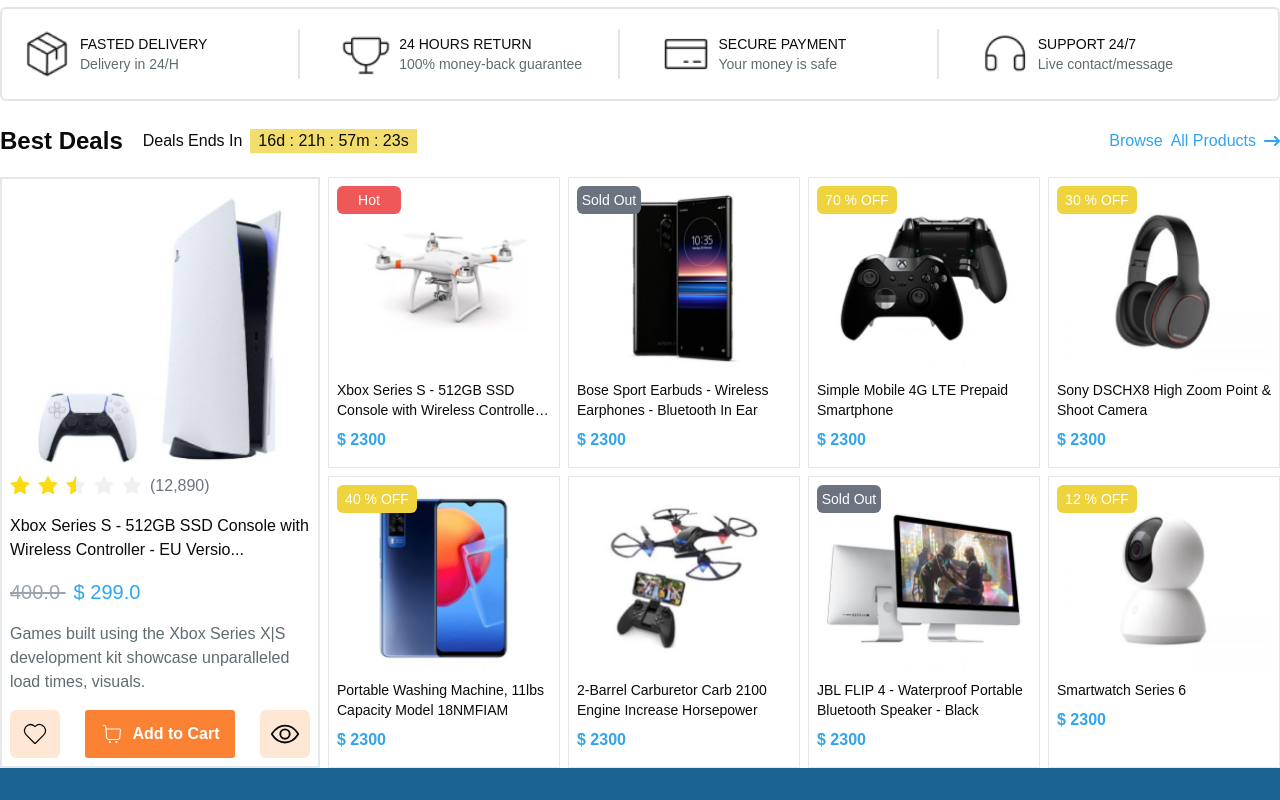
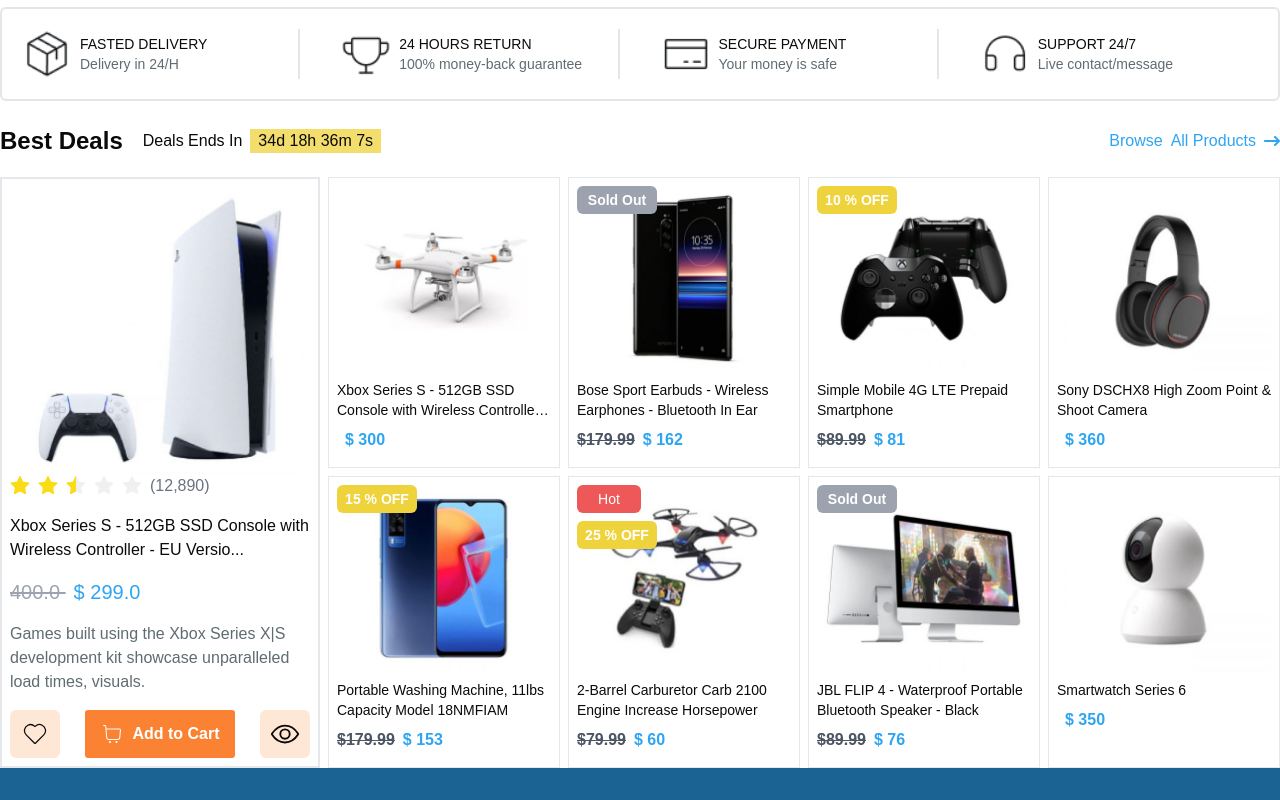
Before and after one commit to Mahedi-Hasan10/e-commerce-frontend, a Next.js app: page / in a window 1280 px wide. Shown: the part 860-1660 px from the top of the page. Built offline with nearby package versions, Linux system fonts and the light colour scheme.

Commit message:
solve best deals option problem

```diff
--- /dev/null
+++ b/app/(site)/components/common/countdown.js
@@ -0,0 +1,34 @@
+// countdownTimer.js
+
+let days, hours, minutes, seconds;
+
+// Function to start the countdown
+function startCountDown(countDownDate, updateCallback) {
+  const countdown = setInterval(function () {
+    const now = new Date().getTime();
+    const distance = countDownDate - now;
+
+    // Time calculations for days, hours, minutes, and seconds
+    days = Math.floor(distance / (1000 * 60 * 60 * 24));
+    hours = Math.floor((distance % (1000 * 60 * 60 * 24)) / (1000 * 60 * 60));
+    minutes = Math.floor((distance % (1000 * 60 * 60)) / (1000 * 60));
+    seconds = Math.floor((distance % (1000 * 60)) / 1000);
+
+    // Call the callback function with the updated values
+    updateCallback({ days, hours, minutes, seconds });
+
+    // If the countdown is over, stop the interval
+    if (distance < 0) {
+      clearInterval(countdown);
+      updateCallback({
+        days: 0,
+        hours: 0,
+        minutes: 0,
+        seconds: 0,
+        expired: true,
+      });
+    }
+  }, 1000);
+}
+
+export { startCountDown };
--- a/app/(site)/components/home/bestdeal.js
+++ b/app/(site)/components/home/bestdeal.js
@@ -1,3 +1,4 @@
+"use client";
 import Image from "next/image";
 import React from "react";
 import { FaArrowRightLong } from "react-icons/fa6";
@@ -5,8 +6,102 @@
 import { CiHeart } from "react-icons/ci";
 import { CiShoppingCart } from "react-icons/ci";
 import { Rate } from "antd";
+import { useEffect, useState } from "react";
+import { startCountDown } from "../common/countdown"; // Adjust the path based on your project structure
 
 const BestDeal = () => {
+  // const products = [
+  //   {
+  //     index: 1,
+  //     image: "/drone.png",
+  //     productTitle:
+  //       "Xbox Series S - 512GB SSD Console with Wireless Controller - EU Version",
+  //     details:
+  //       "Next-gen gaming console with 512GB SSD and 4K streaming capability.",
+  //     rating: 4.5,
+  //     newPrice: 299.99,
+  //     discount: 0,
+  //     marketStatus: "Hot",
+  //   },
+  //   {
+  //     index: 2,
+  //     image: "/mobile_1.png",
+  //     productTitle:
+  //       "Bose Sport Earbuds - Wireless Earphones - Bluetooth In Ear",
+  //     details:
+  //       "Sweat and weather-resistant wireless earbuds with up to 5 hours of battery life.",
+  //     rating: 4.8,
+  //     newPrice: 179.99,
+  //     discount: 10,
+  //     marketStatus: "Sold Out",
+  //   },
+  //   {
+  //     index: 3,
+  //     image: "/controller.png",
+  //     productTitle: "Simple Mobile 4G LTE Prepaid Smartphone",
+  //     details:
+  //       "Affordable prepaid smartphone with 4G LTE support and 32GB storage.",
+  //     rating: 4.2,
+  //     newPrice: 89.99,
+  //     discount: 0,
+  //     marketStatus: "Hot",
+  //   },
+  //   {
+  //     index: 4,
+  //     image: "/headphone.png",
+  //     productTitle: "Sony DSCHX8 High Zoom Point & Shoot Camera",
+  //     details:
+  //       "Compact point-and-shoot camera with 20x optical zoom and 18.2 MP sensor.",
+  //     rating: 4.7,
+  //     newPrice: 359.99,
+  //     discount: 0,
+  //     marketStatus: "Available",
+  //   },
+  //   {
+  //     index: 5,
+  //     image: "/mobile.png",
+  //     productTitle: "Portable Washing Machine, 11lbs Capacity Model 18NMFIAM",
+  //     details:
+  //       "Portable washing machine with 11lbs capacity and twin tub design.",
+  //     rating: 4.3,
+  //     newPrice: 179.99,
+  //     discount: 15, // Updated discount
+  //     marketStatus: "Hot",
+  //   },
+  //   {
+  //     index: 6,
+  //     image: "/toy.png",
+  //     productTitle: "2-Barrel Carburetor Carb 2100 Engine Increase Horsepower",
+  //     details:
+  //       "2-barrel carburetor designed for 2100 engine to increase horsepower.",
+  //     rating: 4.1,
+  //     newPrice: 79.99,
+  //     discount: 25, // Updated discount
+  //     marketStatus: "Available",
+  //   },
+  //   {
+  //     index: 7,
+  //     image: "/mac.png",
+  //     productTitle:
+  //       "JBL FLIP 4 - Waterproof Portable Bluetooth Speaker - Black",
+  //     details:
+  //       "Waterproof Bluetooth speaker with 12 hours of playtime and dual passive bass radiators.",
+  //     rating: 4.5,
+  //     newPrice: 89.99,
+  //     discount: 15, // Updated discount
+  //     marketStatus: "Sold Out",
+  //   },
+  //   {
+  //     index: 8,
+  //     image: "/cctv.png",
+  //     productTitle: "Smartwatch Series 6",
+  //     details: "Fitness tracker with heart rate monitoring and GPS.",
+  //     rating: 4.5,
+  //     newPrice: 349.99,
+  //     discount: 0,
+  //     marketStatus: "Available",
+  //   },
+  // ];
   const products = [
     {
       index: 1,
@@ -16,10 +111,10 @@
       details:
         "Next-gen gaming console with 512GB SSD and 4K streaming capability.",
       rating: 4.5,
-      oldPrice: 299.99,
       newPrice: 299.99,
       discount: 0,
-      marketStatus: "Hot", // Updated marketStatus
+      marketStatus: "Available",
+      sellingStatus: "Hot", // Added sellingStatus
     },
     {
       index: 2,
@@ -29,10 +124,10 @@
       details:
         "Sweat and weather-resistant wireless earbuds with up to 5 hours of battery life.",
       rating: 4.8,
-      oldPrice: 199.99,
       newPrice: 179.99,
       discount: 10,
       marketStatus: "Sold Out",
+      sellingStatus: "Hot", // Added sellingStatus
     },
     {
       index: 3,
@@ -41,10 +136,10 @@
       details:
         "Affordable prepaid smartphone with 4G LTE support and 32GB storage.",
       rating: 4.2,
-      oldPrice: 99.99,
       newPrice: 89.99,
-      discount: 70,
-      marketStatus: "Hot", // Updated marketStatus
+      discount: 10,
+      marketStatus: "Available",
+      sellingStatus: "", // Added sellingStatus
     },
     {
       index: 4,
@@ -53,10 +148,10 @@
       details:
         "Compact point-and-shoot camera with 20x optical zoom and 18.2 MP sensor.",
       rating: 4.7,
-      oldPrice: 399.99,
       newPrice: 359.99,
-      discount: 30,
-      marketStatus: "Aviable", // Updated marketStatus
+      discount: 0,
+      marketStatus: "Available",
+      sellingStatus: "Hot", // Added sellingStatus
     },
     {
       index: 5,
@@ -65,10 +160,10 @@
       details:
         "Portable washing machine with 11lbs capacity and twin tub design.",
       rating: 4.3,
-      oldPrice: 199.99,
       newPrice: 179.99,
-      discount: 40,
-      marketStatus: "Hot", // Updated marketStatus
+      discount: 15,
+      marketStatus: "Available",
+      sellingStatus: "", // Added sellingStatus
     },
     {
       index: 6,
@@ -77,10 +172,10 @@
       details:
         "2-barrel carburetor designed for 2100 engine to increase horsepower.",
       rating: 4.1,
-      oldPrice: 79.99,
       newPrice: 79.99,
-      discount: 0,
-      marketStatus: "Aviable",
+      discount: 25,
+      marketStatus: "Available",
+      sellingStatus: "Hot", // Added sellingStatus
     },
     {
       index: 7,
@@ -90,35 +185,44 @@
       details:
         "Waterproof Bluetooth speaker with 12 hours of playtime and dual passive bass radiators.",
       rating: 4.5,
-      oldPrice: 99.99,
       newPrice: 89.99,
-      discount: 10,
+      discount: 15,
       marketStatus: "Sold Out",
+      sellingStatus: "Hot", // Added sellingStatus
     },
-
     {
       index: 8,
       image: "/cctv.png",
       productTitle: "Smartwatch Series 6",
       details: "Fitness tracker with heart rate monitoring and GPS.",
       rating: 4.5,
-      oldPrice: 399.99,
       newPrice: 349.99,
-      discount: 12,
-      marketStatus: "Aviable", // Updated marketStatus
+      discount: 0,
+      marketStatus: "Available",
+      sellingStatus: "", // Added sellingStatus
     },
-    // {
-    //   index: 9,
-    //   image: "img/ps5_1.png",
-    //   productTitle: "Coffee Maker",
-    //   details: "Automatic drip coffee maker with programmable timer.",
-    //   rating: 4.4,
-    //   oldPrice: 79.99,
-    //   newPrice: 69.99,
-    //   discount: "12%",
-    //   marketStatus: "Available",
-    // },
   ];
+
+  function discount(percent, price) {
+    const discountedPrice = (price * (100 - percent)) / 100;
+    const discountedPriceRounded = Math.round(discountedPrice);
+    return discountedPriceRounded;
+  }
+
+  const [timeLeft, setTimeLeft] = useState({
+    days: 0,
+    hours: 0,
+    minutes: 0,
+    seconds: 0,
+    expired: false,
+  });
+
+  useEffect(() => {
+    const countDownDate = new Date("Nov 5, 2024 15:37:25").getTime();
+
+    // Start the countdown and update the state
+    startCountDown(countDownDate, setTimeLeft);
+  }, []);
 
   return (
     <div className="container public-sans">
@@ -128,7 +232,17 @@
           <h1 className="text-2xl font-semibold">Best Deals</h1>
           <div className="hidden lg:flex gap-2 ">
             <p className="">Deals Ends In </p>
-            <time className="bg-[#F3DE6D] px-2"> 16d : 21h : 57m : 23s</time>
+
+            <time className="bg-[#F3DE6D] px-2">
+              {timeLeft.expired ? (
+                <h1>EXPIRED</h1>
+              ) : (
+                <h1>
+                  {timeLeft.days}d {timeLeft.hours}h {timeLeft.minutes}m{" "}
+                  {timeLeft.seconds}s
+                </h1>
+              )}
+            </time>
           </div>
         </div>
 
@@ -162,7 +276,7 @@
               Versio...
             </h1>
             <h1 className="text-xl">
-              <del className="mr-2 text-gray-400">400.0 </del>{" "}
+              <del className="mr-2 text-gray-400">400.0 </del>
               <span className="text-[#2DA5F3]">$ 299.0</span>
             </h1>
             <p className="text-[#5F6C72] max-w-[280px]">
@@ -221,25 +335,54 @@
               <summary className="line-clamp-2 text-sm">
                 {product.productTitle}
               </summary>
-              <h1 className="text-[#2DA5F3] font-semibold ">$ 2300</h1>
+              <h1 className="text-[#2DA5F3] font-semibold ">
+                {product.discount > 0 && (
+                  <del className="text-gray-600">${product.newPrice}</del>
+                )}
+                <span className="text-[#2DA5F3] ml-2">
+                  $ {discount(product.discount, product.newPrice)}
+                </span>
+              </h1>
 
-              {product?.discount > 0 && product.marketStatus !== "Sold Out" ? (
-                <div className="w-20 p-1 flex justify-center items-center rounded-md text-sm text-white bg-[#EFD33D] absolute left-0 top-0 ml-2 z-10">
-                  <h1>{product.discount} % OFF</h1>
-                </div>
+              {product?.marketStatus === "Available" ? (
+                product?.discount > 0 && (
+                  <div className="absolute left-0 top-0 ml-2 z-10">
+                    {product?.sellingStatus === "Hot" && (
+                      <div
+                        className={`w-16 p-1 flex justify-center items-center rounded-md text-sm text-white bg-[#EE5858]`}
+                      >
+                        <h1>{product.sellingStatus}</h1>
+                      </div>
+                    )}
+
+                    {product?.discount > 0 && (
+                      <div
+                        className={`w-20 p-1 flex justify-center items-center rounded-md text-sm text-white bg-[#EFD33D] ${
+                          product?.sellingStatus === "Hot" && "mt-2"
+                        }`}
+                      >
+                        <h1 className="whitespace-pre font-semibold">
+                          {product.discount} % OFF
+                        </h1>
+                      </div>
+                    )}
+                  </div>
+                )
               ) : (
-                <div
-                  className={`w-16 p-1 flex justify-center items-center rounded-md text-sm text-white ${
-                    product?.marketStatus !== "Aviable"
-                      ? product?.marketStatus === "Hot"
-                        ? "bg-[#EE5858]"
-                        : "bg-gray-500"
-                      : ""
-                  } absolute left-0 top-0 ml-2 z-10`}
-                >
-                  <h1 class>{product.marketStatus}</h1>
+                <div className="w-20 p-1 absolute left-0 top-0 ml-2 z-10 flex justify-center items-center rounded-md text-sm text-white bg-gray-400 mt-2">
+                  <h1 className="whitespace-pre font-semibold">
+                    {product.marketStatus}
+                  </h1>
                 </div>
               )}
+
+              {/* {product?.marketStatus === "Sold Out" && (
+                <div
+                  className={`w-16 p-1 flex justify-center items-center rounded-md text-sm text-white bg-gray-500`}
+                >
+                  <h1>{product.marketStatus}</h1>
+                </div>
+              )} */}
             </div>
           ))}
         </div>
--- /dev/null
+++ b/app/(site)/components/home/countdown.js
@@ -0,0 +1,34 @@
+// CountdownComponent.js
+import { useEffect, useState } from "react";
+import { startCountDown } from "../utils/countdownTimer"; // Adjust the path based on your project structure
+
+const CountdownComponent = () => {
+  const [timeLeft, setTimeLeft] = useState({
+    days: 0,
+    hours: 0,
+    minutes: 0,
+    seconds: 0,
+    expired: false,
+  });
+
+  useEffect(() => {
+    const countDownDate = new Date("Nov 5, 2024 15:37:25").getTime();
+
+    // Start the countdown and update the state
+    startCountDown(countDownDate, setTimeLeft);
+  }, []);
+
+  return (
+    <div>
+      {timeLeft.expired ? (
+        <h1>EXPIRED</h1>
+      ) : (
+        <h1>
+          {timeLeft.days}d {timeLeft.hours}h {timeLeft.minutes}m {timeLeft.seconds}s
+        </h1>
+      )}
+    </div>
+  );
+};
+
+export default CountdownComponent;
```
Also changed, not shown: 1 other file (tests, documents, lock files or other folders).
